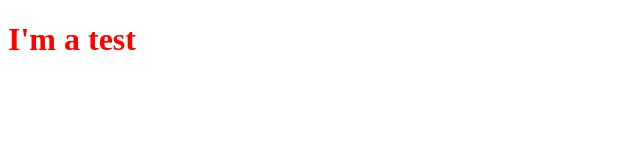
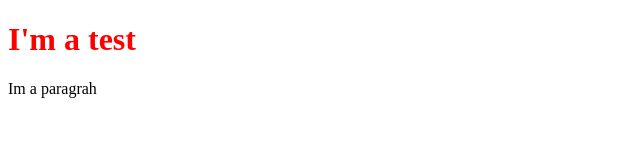
Before and after one commit to Sam240391/Git_hub_test_sharing, a plain HTML site: page index.html in a window 1280 px wide. Shown: the whole page, without its empty margins (0-640 px from the left). Drawn offline with Linux system fonts and the light colour scheme; files that its build step writes are made by us from their sources.

Commit message:
add a paragrap in html

```diff
--- a/index.html
+++ b/index.html
@@ -8,5 +8,6 @@
 </head>
 <body>
     <h1>I'm a test</h1>
+    <p>Im a paragrah</p>
 </body>
 </html>
```
